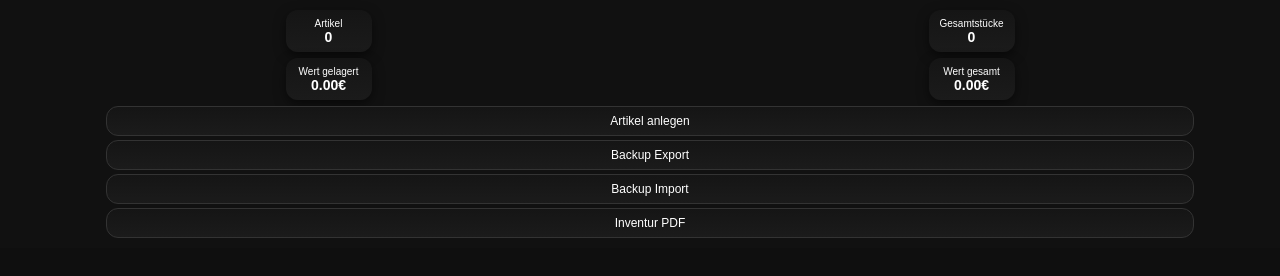
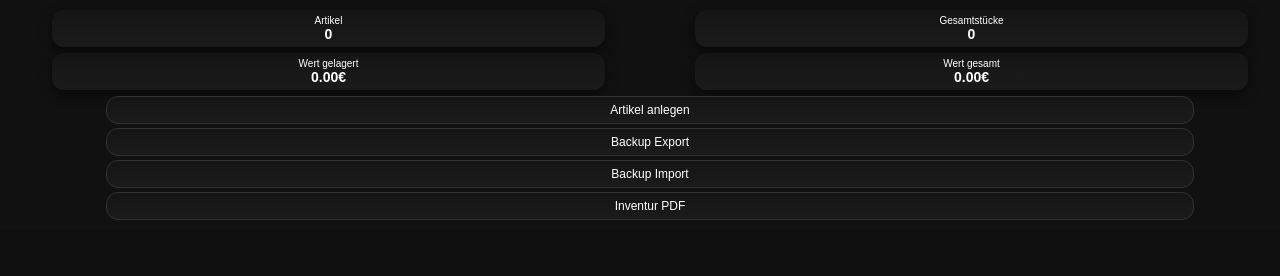
Before and after one commit to cvf7kjyrpz-create/FinalApp1-, a plain HTML site: page index.html in a window 1280 px wide. Drawn offline with Linux system fonts and the light colour scheme.

Commit message:
Update index.html

```diff
--- a/index.html
+++ b/index.html
@@ -23,22 +23,22 @@ body {
     z-index: 10;
 }
 
-/* STATS KACHELN 2x2 - Höhe reduziert */
+/* STATS KACHELN 2x2 - Höhe reduziert, Breite wie Buttons */
 .stats {
   display: grid;
   grid-template-columns: repeat(2, 1fr);
   gap: 6px;
   justify-items: center;
   margin-bottom: 6px;
-  height: 90px;
+  height: 80px; /* schmaler */
 }
 
 .stat-box {
   background: linear-gradient(180deg, #151515, #1b1b1b);
   border-radius: 12px;
-  padding: 4px 8px;
+  padding: 3px 6px; /* schmaler */
   color: white;
-  min-width: 70px;
+  width: 85%; /* gleiche Breite wie Buttons */
   text-align: center;
   box-shadow: 0 4px 12px rgba(0,0,0,0.5);
   display: flex;
@@ -49,7 +49,7 @@ body {
 .stat-box.small .stat-title { font-size: 10px; }
 .stat-box.small .stat-value { font-size: 14px; font-weight: bold; }
 
-/* UNTERE BUTTONS - schmaler */
+/* UNTERE BUTTONS - noch schmaler */
 .buttons-vertical {
   display: flex;
   flex-direction: column;
@@ -59,21 +59,21 @@ body {
 }
 
 .buttons-vertical .block-btn {
-  width: 85%;
-  min-height: 30px;
+  width: 85%; /* gleiche Breite wie obere Stats */
+  min-height: 28px; /* schmaler */
   font-size: 12px;
   border-radius: 12px;
   border: 1px solid #333;
   background: linear-gradient(180deg, #151515, #1b1b1b);
   color: white;
   text-align: center;
-  padding: 4px 0;
+  padding: 3px 0;
 }
 
 /* TABELLE */
 .table-container {
     position: fixed;
-    top: 200px; /* höher gesetzt, mehr Tabelle sichtbar */
+    top: 200px; /* Platz für Header + Stats + Buttons */
     bottom: 0;
     left: 0;
     right: 0;
@@ -104,7 +104,7 @@ td {
 
 /* ICONS */
 .icon {
-    font-size: 14px; /* kleiner, schön und klickbar */
+    font-size: 14px; /* kleiner */
     padding: 2px 4px;
     cursor: pointer;
     display: inline-block;
```
